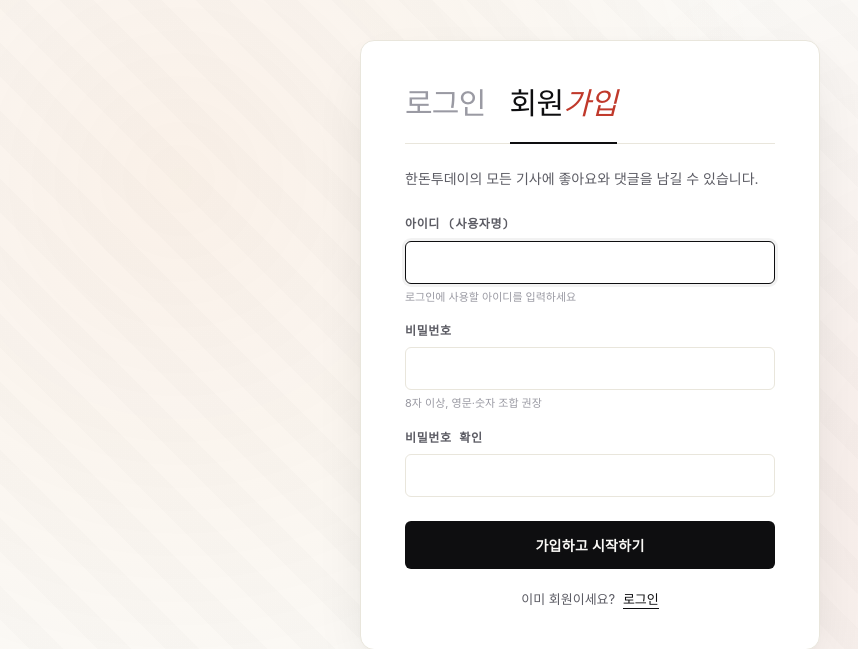
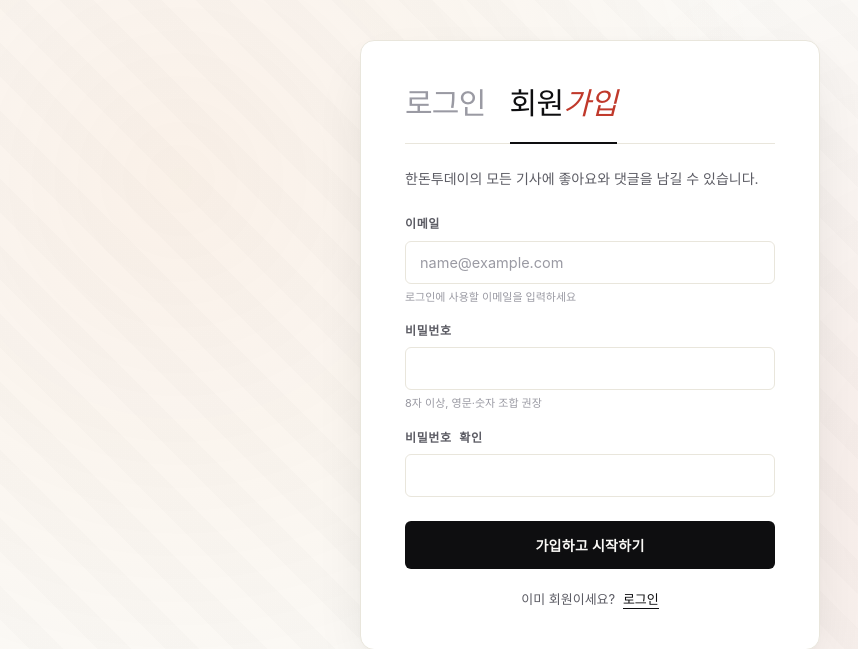
Before and after one commit to handon-today/handontoday-web, a Django app: page /signup/ in a window 1280 px wide. Shown: the part 61-710 px from the top of the page, without its empty margins (50-908 px from the left). Run offline with Django 5.2, Linux system fonts and the light colour scheme; some web fonts are replaced.

Commit message:
v2.1.8 - 회원가입 이메일 기반으로 변경

```diff
--- a/articles/views.py
+++ b/articles/views.py
@@ -7,6 +7,8 @@
 
 from django.views.generic import ListView, DetailView, CreateView
 from django.contrib.auth.forms import UserCreationForm
+from django.contrib.auth.models import User
+from django import forms
 from django.urls import reverse_lazy, reverse
 from django.contrib.auth import logout
 from django.shortcuts import redirect
@@ -14,6 +16,32 @@ from django.shortcuts import get_object_or_404
 from django.http import HttpResponsePermanentRedirect
 from django.db.models import Q
 from .models import Article
+
+
+class EmailSignupForm(UserCreationForm):
+    """이메일 기반 회원가입 폼"""
+    email = forms.EmailField(
+        required=True,
+        widget=forms.EmailInput(attrs={'placeholder': 'name@example.com'})
+    )
+
+    class Meta:
+        model = User
+        fields = ('email', 'password1', 'password2')
+
+    def save(self, commit=True):
+        user = super().save(commit=False)
+        user.username = self.cleaned_data['email']  # username = email
+        user.email = self.cleaned_data['email']
+        if commit:
+            user.save()
+        return user
+
+    def clean_email(self):
+        email = self.cleaned_data.get('email')
+        if User.objects.filter(username=email).exists():
+            raise forms.ValidationError('이미 사용 중인 이메일입니다.')
+        return email
 
 
 class HomeView(ListView):
@@ -216,7 +244,7 @@ class ArchiveView(ListView):
 
 class SignupView(CreateView):
     """회원가입"""
-    form_class = UserCreationForm
+    form_class = EmailSignupForm
     template_name = 'articles/signup.html'
     success_url = reverse_lazy('articles:login')
 
--- a/templates/articles/signup.html
+++ b/templates/articles/signup.html
@@ -310,9 +310,9 @@
           {% csrf_token %}
 
           <div class="field">
-            <label>아이디 (사용자명)</label>
-            {{ form.username }}
-            <div class="field-help">로그인에 사용할 아이디를 입력하세요</div>
+            <label>이메일</label>
+            {{ form.email }}
+            <div class="field-help">로그인에 사용할 이메일을 입력하세요</div>
           </div>
 
           <div class="field">
```
